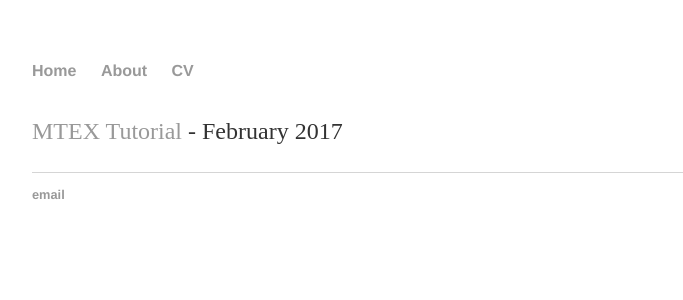
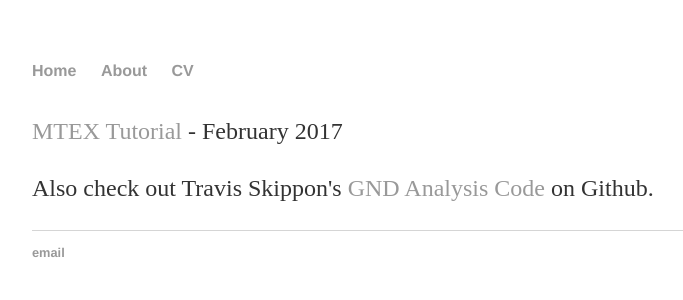
Before and after one commit to cochranec/cochranec.github.io, a Jekyll site: the page built from index.html, in a window 1280 px wide. Shown: the top 300 px of the page, without its empty margins (160-843 px from the left). Built offline with Jekyll 4.4.1, drawn with Linux system fonts in a browser that asks for light colours.

Commit message:
Update index.html

```diff
--- a/index.html
+++ b/index.html
@@ -5,4 +5,6 @@ title: Chris Cochrane
 <div class="blurb">
 	<h1></h1>
 	<p> <a href="/mtex/">MTEX Tutorial</a> - February 2017</p>
+	<p> Also check out Travis Skippon's <a href="https://github.com/tskippon/GND">GND Analysis Code</a> on Github.</p>
+
 </div><!-- /.blurb -->
```
